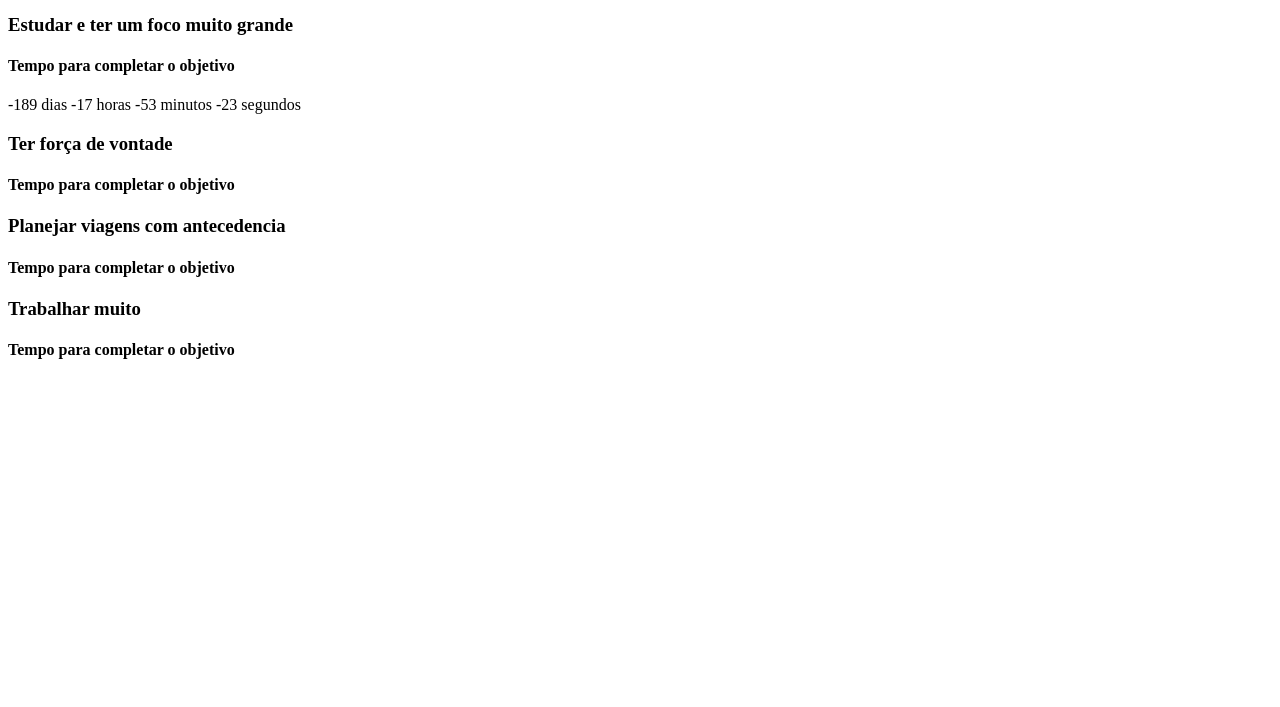
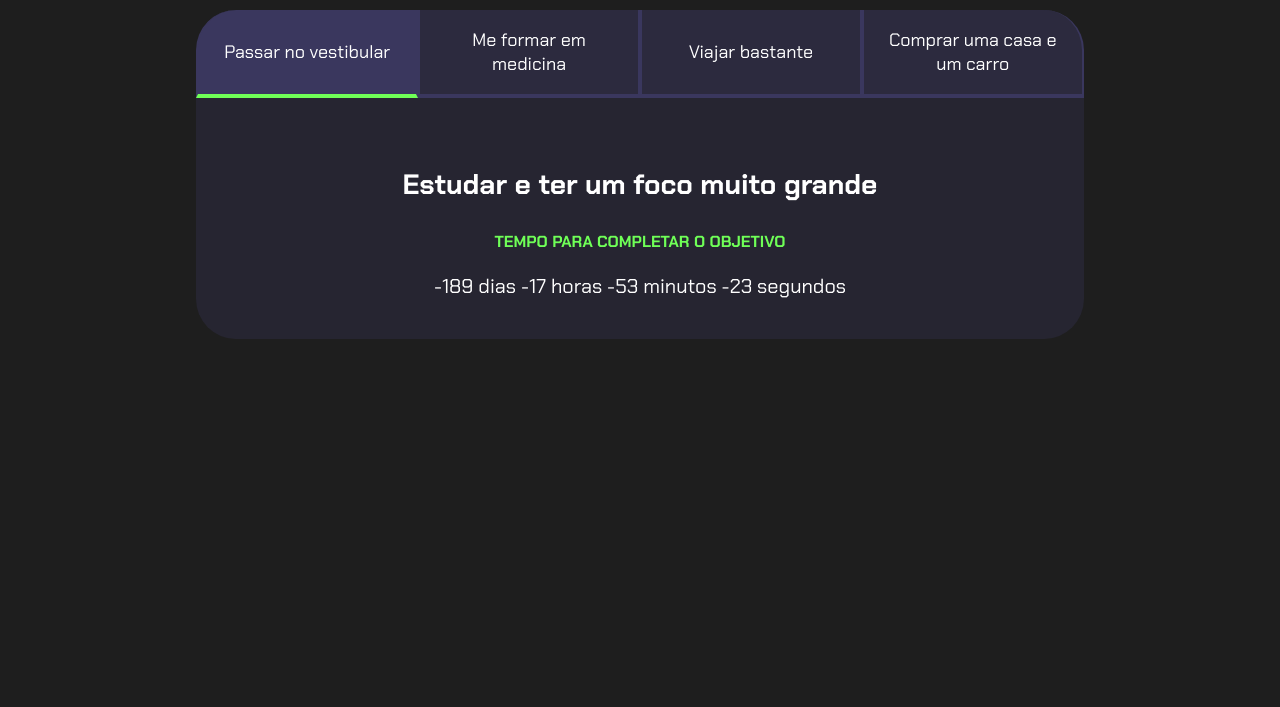
Before and after one commit to Prada120/projetodevida, a plain HTML site: page projetodevida/index.html in a window 1280 px wide. Shown: the part 93-800 px from the top of the page. Drawn offline with Linux system fonts and the light colour scheme.

Commit message:
atualização

```diff
--- a/projetodevida/style.css
+++ b/projetodevida/style.css
@@ -1,4 +1,4 @@
-@import url('https://fonts.googleapis.com/css2?family=Chakra+Petch:wght@400;700&display=swap&#39;);
+@import url('https://fonts.googleapis.com/css2?family=Chakra+Petch:wght@400;700&display=swap');
 
 :root {
     --cor-de-fundo: #1E1E1E;
@@ -36,8 +36,9 @@ body {
     color: var(--verde);
 }
 
+
 .botao {
-    font-family: "Crakra Petch", sans-serif;
+    font-family: 'Chakra Petch', sans-serif;
     background-color: var(--botao-inativo);
     color: var(--branco);
     display: flex;
@@ -59,9 +60,37 @@ body {
 .botoes {
     display: block;
 }
-.ativo{
+
+.botao.ativo{
     background-color: var(--botao-ativo);
     border-bottom: 4px solid var(--verde);
+}
+
+.abas-textos{
+    background-color: var(--texto-fundo);
+    padding: 40px;
+    border-radius: 0 0 40px 40px;
+}
+.aba-conteudo.ativo{
+    display:block;
+}
+
+.aba-conteudo{
+    display: none;
+}
+
+.aba-conteudo-titulo-principal{
+    font-size: 28px;
+    text-align: center;
+}
+.aba-conteudo-titulo-secundario{
+    text-align: center;
+    color: var(--verde);
+    text-transform: uppercase;
+}
+.contador{
+    font-size: 20px;
+    text-align: center;
 }
 
 @media screen and (min-width: 768px) {
```
